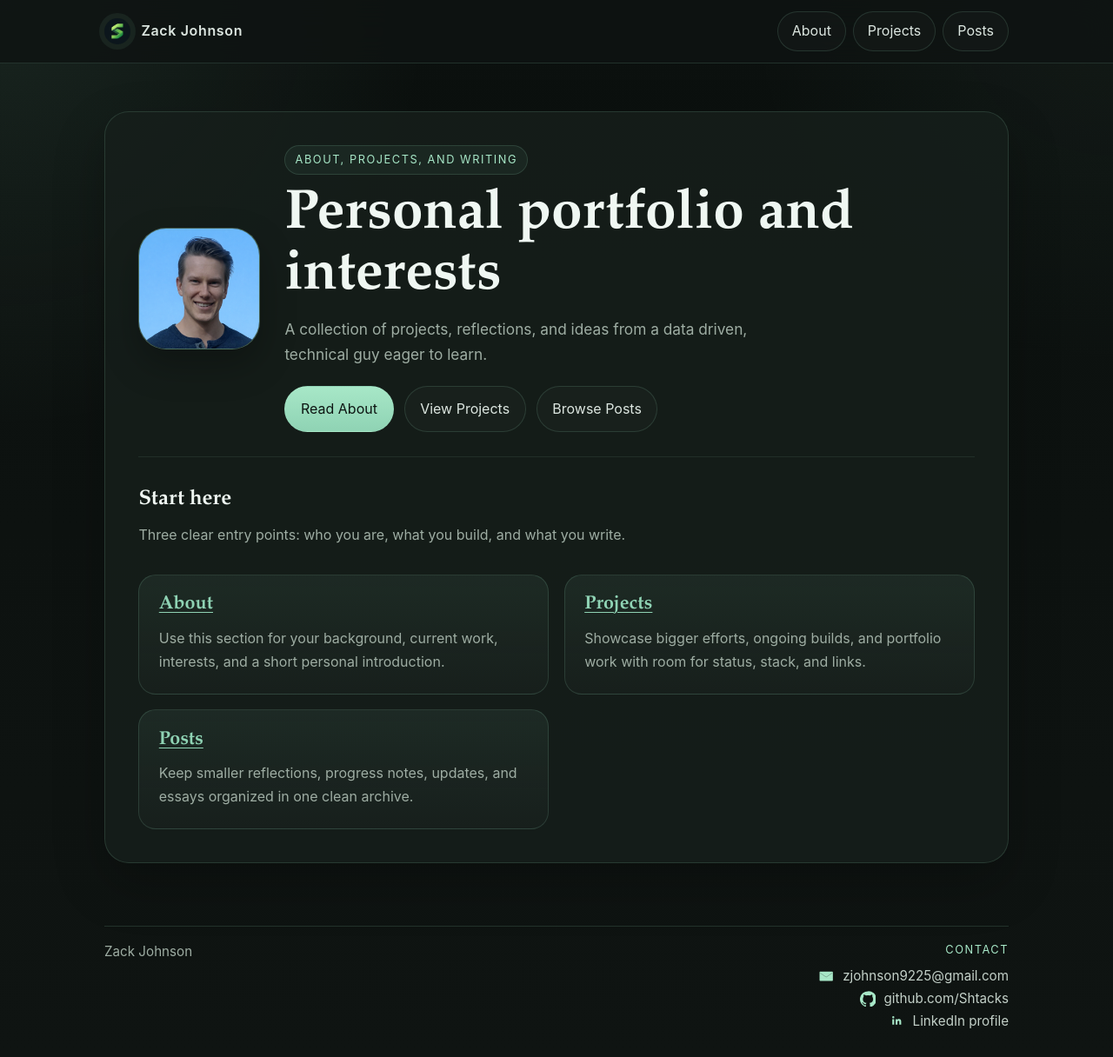
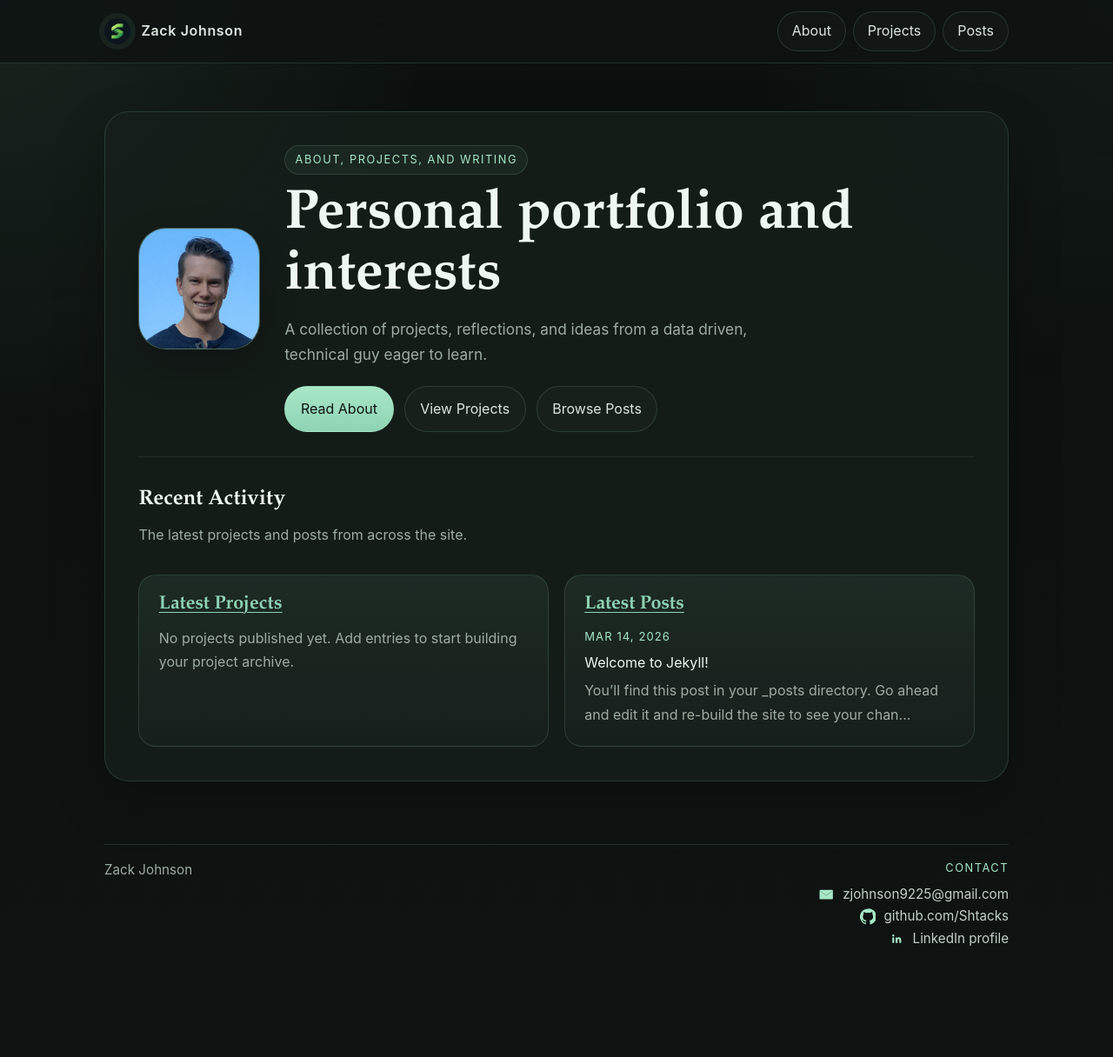
Before and after one commit to Shtacks/Shtacks.github.io, a Jekyll site: the page built from index.markdown, in a window 1280 px wide and 1216 px high. Shown: the whole window at 87% size. Built offline with Jekyll 4.4.1, drawn with Linux system fonts in a browser that asks for light colours.

Commit message:
added recent activity feed to home

```diff
--- a/assets/main.scss
+++ b/assets/main.scss
@@ -406,6 +406,44 @@ hr {
 }
 
 .panel p {
+  margin-bottom: 0;
+  color: var(--text-muted);
+}
+
+.feed-list {
+  list-style: none;
+  padding-left: 0;
+  margin: 0;
+}
+
+.feed-list li + li {
+  margin-top: 1rem;
+  padding-top: 1rem;
+  border-top: 1px solid rgba(143, 211, 180, 0.1);
+}
+
+.feed-link {
+  display: inline-block;
+  margin-bottom: 0.35rem;
+  color: #eff7f2;
+  text-decoration: none;
+}
+
+.feed-link:hover,
+.feed-link:focus {
+  color: var(--mint-strong);
+}
+
+.feed-meta {
+  display: block;
+  margin-bottom: 0.35rem;
+  color: var(--mint-strong);
+  font-size: 0.82rem;
+  letter-spacing: 0.08em;
+  text-transform: uppercase;
+}
+
+.feed-list p {
   margin-bottom: 0;
   color: var(--text-muted);
 }
--- a/index.markdown
+++ b/index.markdown
@@ -26,28 +26,46 @@ layout: home
 
 <section class="section-header">
   <div>
-    <h2>Start here</h2>
-    <p>Three clear entry points: who you are, what you build, and what you write.</p>
+    <h2>Recent Activity</h2>
+    <p>The latest projects and posts from across the site.</p>
   </div>
 </section>
 
 <section class="home-grid">
   <article class="panel">
-    <h2><a href="/about/">About</a></h2>
-    <p>
-      Use this section for your background, current work, interests, and a short personal introduction.
-    </p>
+    <h2><a href="/projects/">Latest Projects</a></h2>
+    {% if site.projects.size > 0 %}
+    <ul class="feed-list">
+      {% assign latest_projects = site.projects | sort: "order" %}
+      {% for project in latest_projects limit: 3 %}
+      <li>
+        <a class="feed-link" href="{{ project.url | relative_url }}">{{ project.title | escape }}</a>
+        {% if project.summary or project.excerpt %}
+        <p>{{ project.summary | default: project.excerpt | strip_html | truncate: 110 }}</p>
+        {% endif %}
+      </li>
+      {% endfor %}
+    </ul>
+    {% else %}
+    <p>No projects published yet. Add entries to start building your project archive.</p>
+    {% endif %}
   </article>
   <article class="panel">
-    <h2><a href="/projects/">Projects</a></h2>
-    <p>
-      Showcase bigger efforts, ongoing builds, and portfolio work with room for status, stack, and links.
-    </p>
-  </article>
-  <article class="panel">
-    <h2><a href="/posts/">Posts</a></h2>
-    <p>
-      Keep smaller reflections, progress notes, updates, and essays organized in one clean archive.
-    </p>
+    <h2><a href="/posts/">Latest Posts</a></h2>
+    {% if site.posts.size > 0 %}
+    <ul class="feed-list">
+      {% for post in site.posts limit: 3 %}
+      <li>
+        <span class="feed-meta">{{ post.date | date: "%b %-d, %Y" }}</span>
+        <a class="feed-link" href="{{ post.url | relative_url }}">{{ post.title | escape }}</a>
+        {% if post.excerpt %}
+        <p>{{ post.excerpt | strip_html | truncate: 110 }}</p>
+        {% endif %}
+      </li>
+      {% endfor %}
+    </ul>
+    {% else %}
+    <p>No posts published yet.</p>
+    {% endif %}
   </article>
 </section>
```
